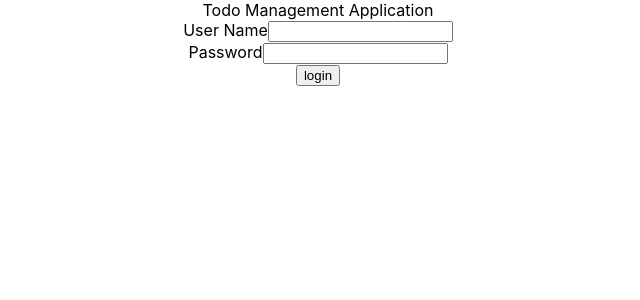
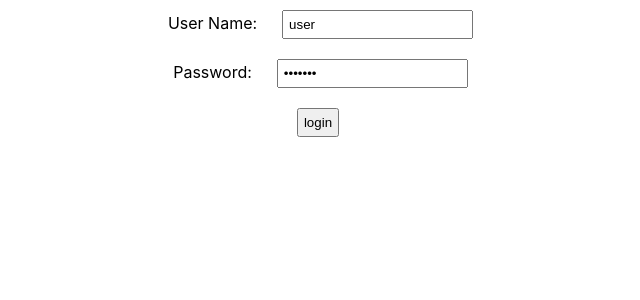
Before and after one commit to JSE955/fullstack-todo, a React (Create React App) app: page / in a window 1280 px wide. Shown: the top 300 px of the page, without its empty margins (322-962 px from the left). Built offline with nearby package versions, Linux system fonts and the light colour scheme.

Commit message:
Added event handling for login component

```diff
--- /dev/null
+++ b/src/components/todo/TodoApp.css
@@ -0,0 +1,4 @@
+label, input, button {
+    margin: 10px;
+    padding: 5px;
+}
--- a/src/components/todo/TodoApp.jsx
+++ b/src/components/todo/TodoApp.jsx
@@ -1,7 +1,9 @@
+import { useState } from 'react'
+import './TodoApp.css'
+
 export default function TodoApp() {
     return (
         <div className="TodoApp">
-            Todo Management Application
             <LoginComponent/>
             {/* <WelcomeComponent/> */}
         </div>
@@ -9,16 +11,28 @@
 }
 
 function LoginComponent() {
+
+    const[username, setUsername] = useState('user')
+    const[password, setPassword] = useState('default')
+
+    function handleUsernameChange(event) {
+        setUsername(event.target.value);
+    }
+
+    function handlePasswordChange(event) {
+        setPassword(event.target.value);
+    }
+
     return (
         <div className="Login">
             <div className="LoginForm">
                 <div>
-                    <label>User Name</label>
-                    <input type="text" name="username"/>
+                    <label>User Name:</label>
+                    <input type="text" name="username" value={username} onChange={handleUsernameChange}/>
                 </div>
                 <div>
-                    <label>Password</label>
-                    <input type="password" name="password"/>
+                    <label>Password:</label>
+                    <input type="password" name="password" value={password} onChange={handlePasswordChange}/>
                 </div>
                 <div>
                     <button type="button" name="login">login</button>
```
